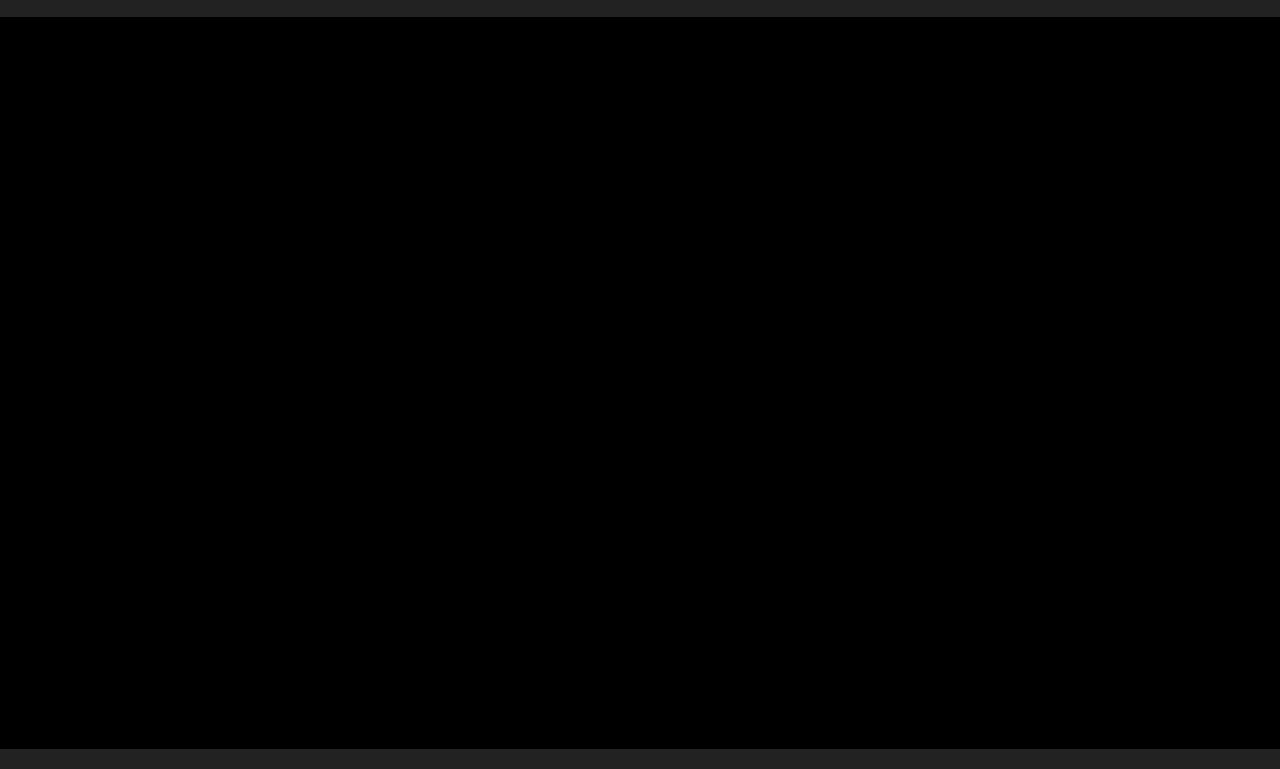
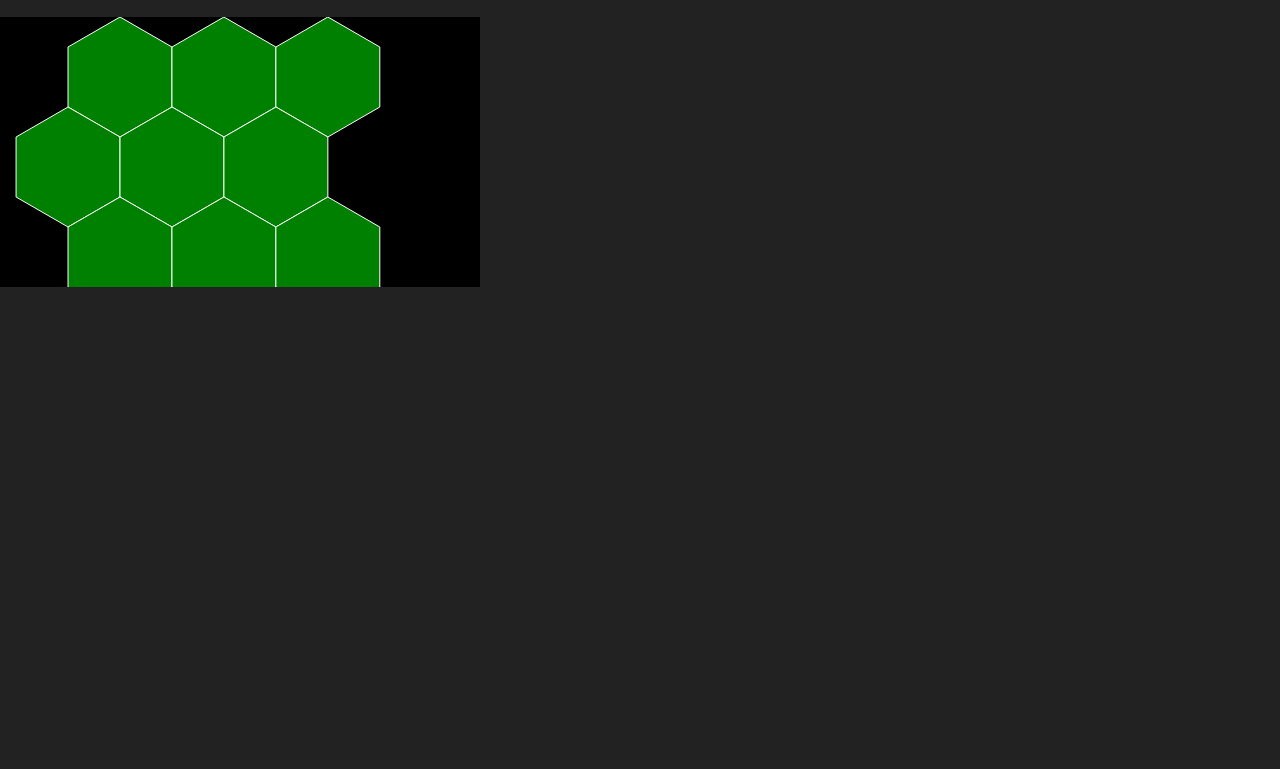
Before and after one commit to Pfannkuchensack/GGJ2022-game, a website built with webpack: page client/index.html in a window 1280 px wide. Shown: the part 51-820 px from the top of the page. Built offline with nearby package versions, Linux system fonts and the light colour scheme; files whose address does not match are found by name.

Commit message:
initial hex implementation

```diff
--- a/client/src/Game.js
+++ b/client/src/Game.js
@@ -10,7 +10,44 @@ export default class Game {
     start() {
         // render tiles
 
+
         // render chars
 
     }
 }
+
+
+// hexagons
+const canvas = document.getElementById('canvas');
+const ctx = canvas.getContext('2d');
+
+var size = 60;
+var w = Math.sqrt(3) * size;
+var h = 2 * size;
+
+var hexCoords = [[0, 0], [1 / 2, -1 / 4], [1 / 2, -3 / 4], [0, -1], [-1 / 2, -3 / 4], [-1 / 2, -1 / 4]];
+
+drawHexagon(0, 0);
+drawHexagon(1, 0);
+drawHexagon(2, 0);
+
+drawHexagon(0, 1);
+drawHexagon(1, 1);
+drawHexagon(2, 1);
+
+drawHexagon(0, 2);
+drawHexagon(1, 2);
+drawHexagon(2, 2);
+
+function drawHexagon(q, r) {
+    ctx.strokeStyle = "white";
+    ctx.beginPath();
+    for (const cord of hexCoords) {
+        var wOffset = r % 2 == 0 ? 0 : -1 / 2 * w;
+        ctx.lineTo(q * w + cord[0] * w + 2 * size + wOffset, r * 3 / 4 * h + cord[1] * h + 2 * size);
+    }
+    ctx.closePath();
+    ctx.fillStyle = "green";
+    ctx.fill();
+    ctx.stroke();
+}
--- a/client/src/main.scss
+++ b/client/src/main.scss
@@ -9,10 +9,10 @@ body{
   font-family: Avenir, Helvetica, Arial, sans-serif;
 }
 #app{
-  display: flex;
-  flex-flow: column;
-  height: 100%;
-  width: 100%;
+  //display: flex;
+  //flex-flow: column;
+  //height: 100%;
+  //width: 100%;
   #canvas{
     border: none !important;
     box-sizing: border-box;
```
